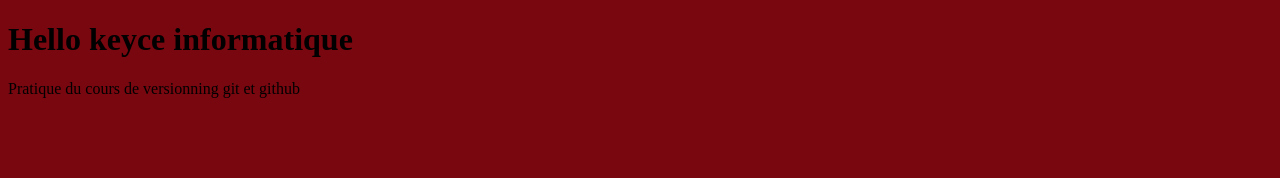
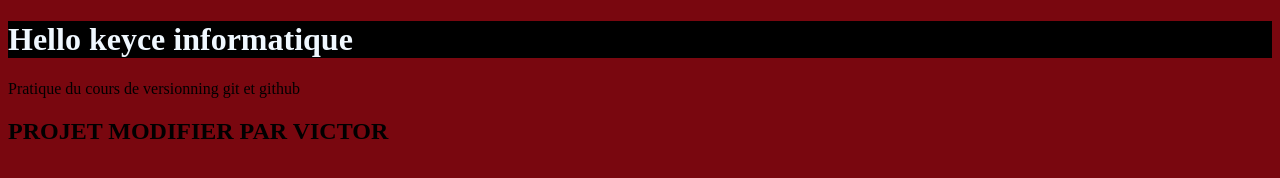
Before and after one commit to louhanndieupa-code/projet-git, a plain HTML site: page index.html in a window 1280 px wide. Drawn offline with Linux system fonts and the light colour scheme.

Commit message:
Modification du fichier index et du fichier style

```diff
--- a/index.html
+++ b/index.html
@@ -9,5 +9,7 @@
 <body>
     <h1> Hello keyce informatique</h1>
     <p> Pratique du cours de versionning git et github</p>
+    <h2>PROJET MODIFIER PAR VICTOR</h2>
+
 </body>
 </html>
--- a/style.css
+++ b/style.css
@@ -1,3 +1,7 @@
 body {
     background-color :rgb(121, 7, 15);
 }
+h1{
+    background-color: black;
+    color: aliceblue;
+}
```
